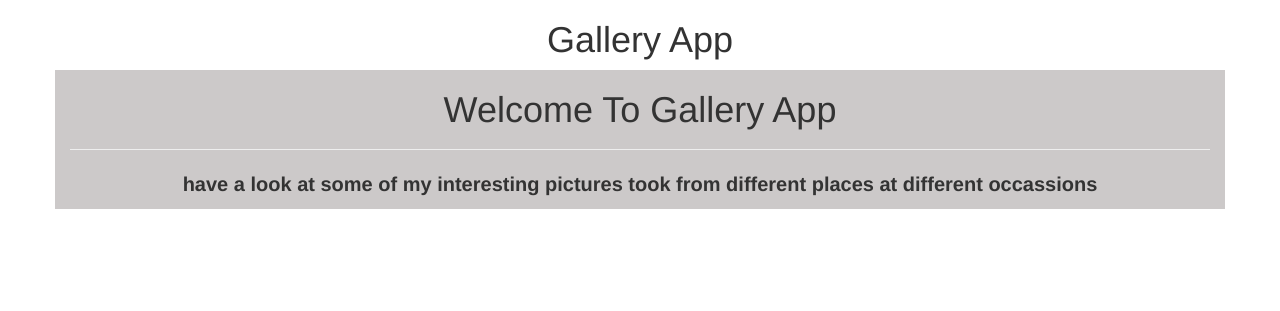
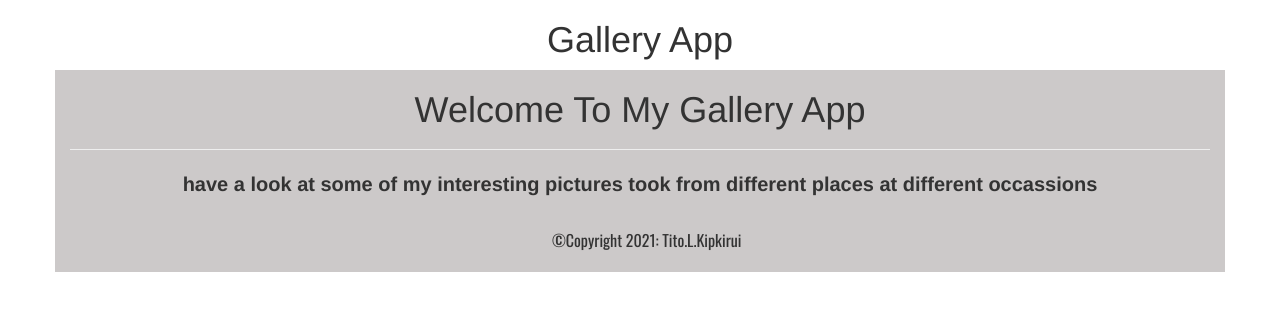
Before and after one commit to Tito-74/Gallery, a Django app: page / in a window 1280 px wide. Shown: the part 52-363 px from the top of the page. Run offline with Django 3.2, Linux system fonts and the light colour scheme; data that the repository does not hold is empty; some libraries are stand-ins or nearby versions.

Commit message:
adding google fonts

```diff
--- /dev/null
+++ b/photo/templates/Footer.html
@@ -0,0 +1,6 @@
+<footer class="page-footer">
+    <div style=" font-size:12pt;">
+        <div class="footer-copyright py-3" style="padding-left: 42%;">&#169;Copyright 2021: Tito.L.Kipkirui
+        </div>
+    </div>
+</footer>
--- a/photo/templates/base.html
+++ b/photo/templates/base.html
@@ -21,7 +21,6 @@
     {% include "navbar.html" %}
 
     {% block content %} <h1 class='text-center'>Gallery App</h1> {%endblock%}
-
     {% block scripts %}
         <script src="https://ajax.googleapis.com/ajax/libs/jquery/3.2.1/jquery.min.js"></script>
      {% bootstrap_javascript %}
--- a/photo/templates/home.html
+++ b/photo/templates/home.html
@@ -6,7 +6,7 @@
 <div class="container">
 
 <div class="introduction">
-<h1 class="text-center">Welcome To Gallery App</h1>
+<h1 class="text-center">Welcome To My Gallery App</h1>
 <hr>
 <p id="about" class="text-center">
     have a look at some of my interesting pictures took from different places at different occassions</p>
@@ -25,5 +25,11 @@
       </div>
       {% endfor%}
     </div>
+    <footer class="page-footer">
+      <div style=" font-size:12pt;">
+          <div class="footer-copyright py-3" style="padding-left: 42%;">&#169;Copyright 2021: Tito.L.Kipkirui
+          </div>
+      </div>
+  </footer>
 </div>
   {%endblock%}
--- a/photo/templates/search.html
+++ b/photo/templates/search.html
@@ -64,6 +64,12 @@
     {% endif %}
 </div>
 </div>
+<footer class="page-footer">
+    <div style=" font-size:12pt;">
+        <div class="footer-copyright py-3" style="padding-left: 42%;">&#169;Copyright 2021: Tito.L.Kipkirui
+        </div>
+    </div>
+</footer>
 
 
 {% endblock %}
--- a/static/css/style.css
+++ b/static/css/style.css
@@ -1,10 +1,9 @@
+@import url('https://fonts.googleapis.com/css2?family=Oswald&display=swap');
 .row{
     display: flex;
     flex-wrap: wrap;
-    /* flex-direction: row; */
 }
 h2{
-    /* text-align: center; */
     color: blue;
     margin-left: 15%;
 
@@ -18,9 +17,13 @@ p{
     height: 300px;
 }
 .container{
-    /* color:#fff; */
     background-color: rgb(204, 201, 201);
 
+}
+.page-footer{
+    padding: 20px;
+    font-size: medium;
+    font-family: 'Oswald', sans-serif;
 }
 
 @media only screen and (max-width: 768px) {
@@ -35,7 +38,7 @@ p{
     }
     h3{
         text-align: center;
-        /* margin-left: -40%; */
+
     }
     .img-responsive{
         width: 450px;
```
